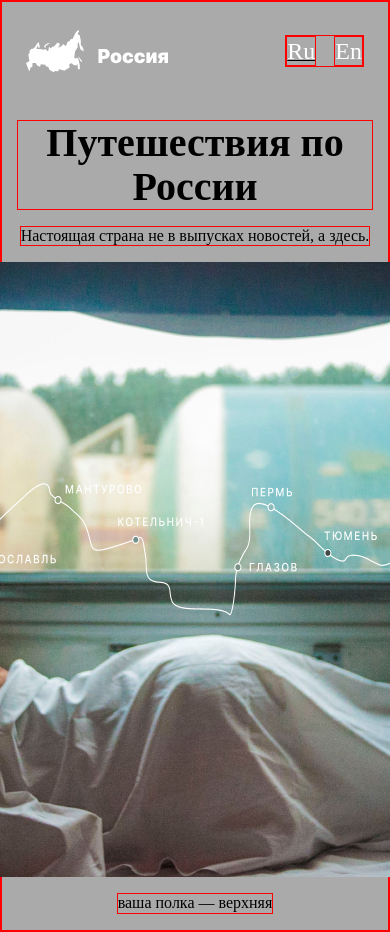
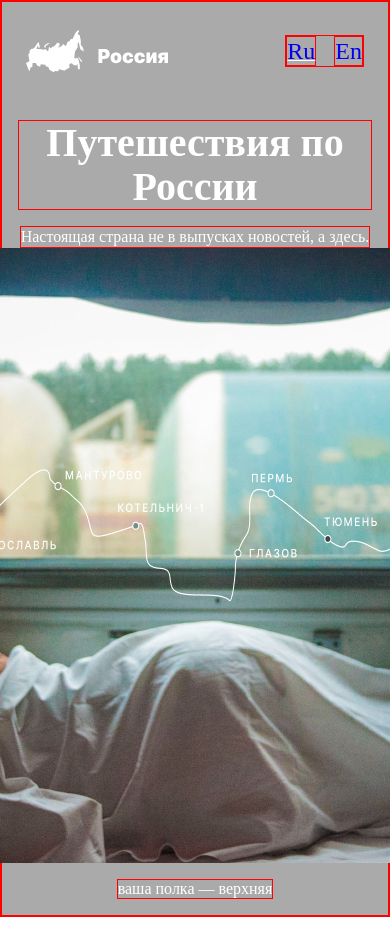
Before and after one commit to TizJourney/russian-travel, a plain HTML site: page index.html in a window 390 px wide. Shown: the top 932 px of the page. Drawn offline with Linux system fonts and the light colour scheme.

Commit message:
Полировка заголовков блока lead

```diff
--- a/blocks/header/__lang-link/header__lang-link.css
+++ b/blocks/header/__lang-link/header__lang-link.css
@@ -1,6 +1,5 @@
 .header__lang-link {
   text-decoration-line: none;
-  color: #fff;
   font-size: 24px;
   line-height: 1.17;
   font-weight: normal;
--- a/blocks/page/page.css
+++ b/blocks/page/page.css
@@ -5,4 +5,5 @@ div, h1, h2, h3, h4, ul, li, p {
 
 .page {
   background-color: #aaa;
+  color: #fff;
 }
--- a/index.html
+++ b/index.html
@@ -25,7 +25,7 @@
       <main></main>
       <section class="lead content__lead">
         <h1 class="lead__title">Путешествия по России</h1>
-        <p class="lead_sustitle">Настоящая страна не в выпусках
+        <p class="lead__subtitle">Настоящая страна не в выпусках
           новостей, а здесь.</p>
         <img src="./images/lead_image.jpg" alt="картинки спящим пассажиром в вагоне поезда" class="lead__image">
         <p class="lead__caption">ваша полка — верхняя</p>
--- a/pages/index.css
+++ b/pages/index.css
@@ -31,9 +31,9 @@
 
 .lead__title {
   margin: 0;
+  width: 720px;
+
   text-align: center;
-  width: 720px;
-  min-height: 200px;
 
   font-style: normal;
   font-weight: 900;
@@ -42,7 +42,15 @@
 }
 
 .lead__subtitle {
+  margin: 32px 0 0 0;
+  width: 640px;
 
+  text-align: center;
+
+  font-style: normal;
+  font-weight: normal;
+  font-size: 30px;
+  line-height: 1.2;
 }
 
 .lead__image {
@@ -79,7 +87,7 @@
   }
 }
 
- /* .lead__title */
+/* .lead__title */
 
  @media screen and (max-width: 768px) {
   .lead__title {
@@ -89,10 +97,20 @@
 
 @media screen and (max-width: 640px) {
   .lead__title {
-    margin: 0;
-    width: calc(100% - 32px);
-    min-height: 88px;
+    margin: 0 16px;
+    width: auto;
     font-size: 40px;
     line-height: 1.1;
   }
 }
+
+/* .lead__subtitle */
+@media screen and (max-width: 672px) {
+  .lead__subtitle {
+    margin: 16px 16px 0 16px;
+    width: auto;
+
+    font-size: 16px;
+    line-height: 1.25;
+  }
+  }
```
